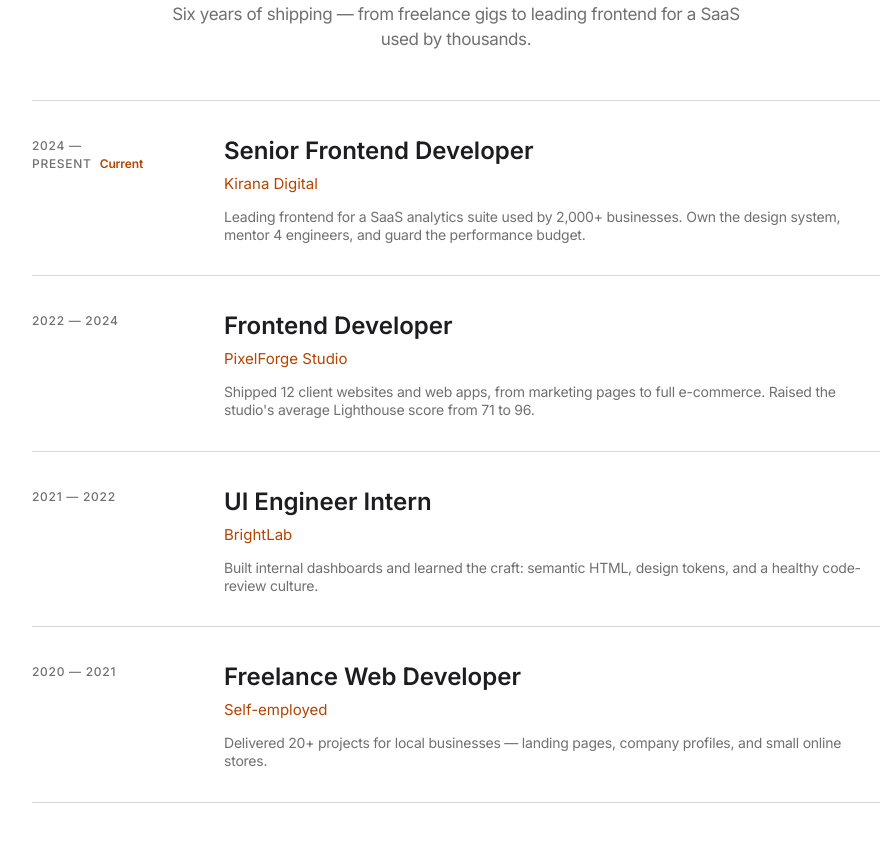
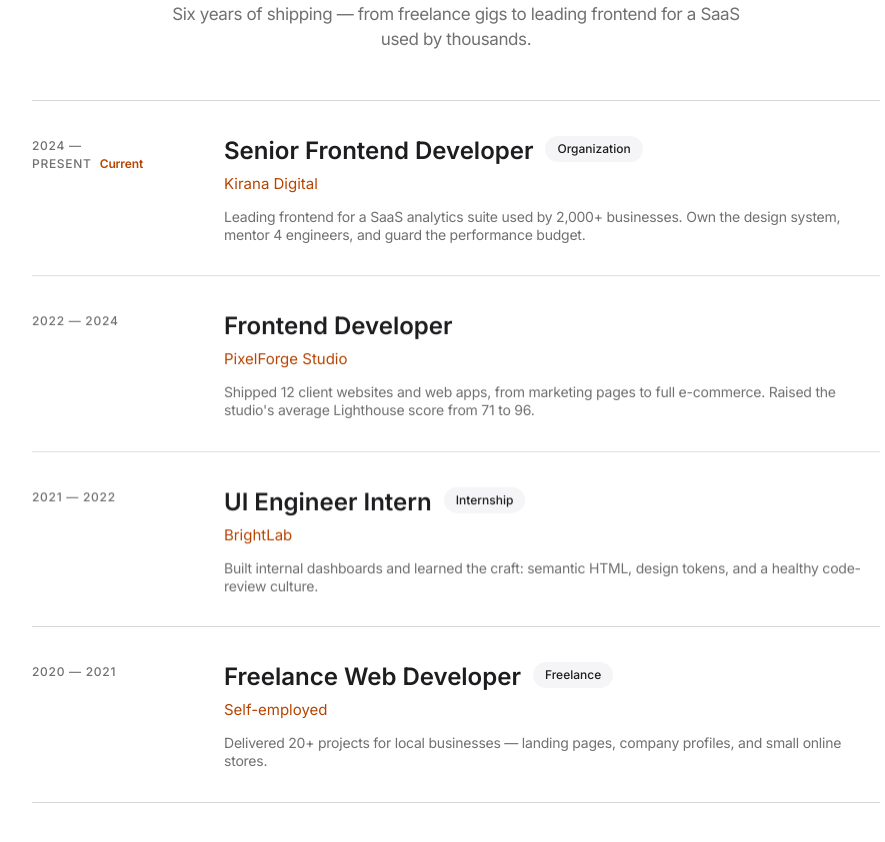
Before and after one commit to fadhilaaan9-sudo/porfolio-test, a React (Vite) app: page / in a window 1280 px wide. Shown: the part 2800-3642 px from the top of the page, without its empty margins (184-1069 px from the left). Built offline with nearby package versions, Linux system fonts and the light colour scheme.

Commit message:
Add type badge next to experience role

```diff
--- a/src/components/PowerChapter.tsx
+++ b/src/components/PowerChapter.tsx
@@ -33,6 +33,11 @@
                 <div>
                   <h3 className="font-sf-pro-display text-[21px] font-semibold text-ink md:text-[24px]">
                     {e.role}
+                    {e.type && (
+                      <span className="ml-3 inline-block -translate-y-[3px] rounded-full bg-studio-mist px-3 py-1 align-middle text-[12px] font-medium tracking-normal text-ink">
+                        {e.type}
+                      </span>
+                    )}
                   </h3>
                   <p className="mt-1 text-[15px] text-accent">{e.company}</p>
                   <p className="mt-3 max-w-2xl text-body-small text-slate">
```
